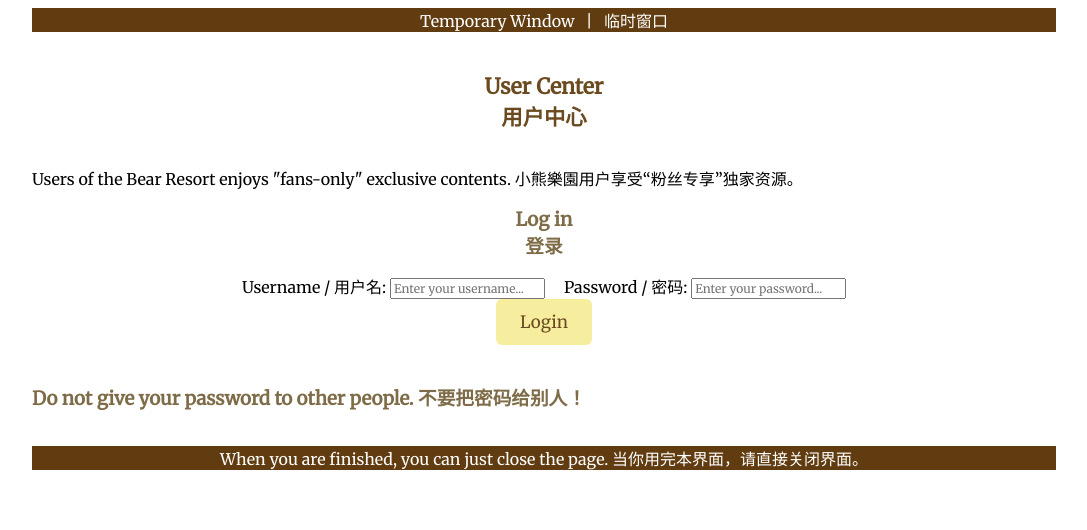
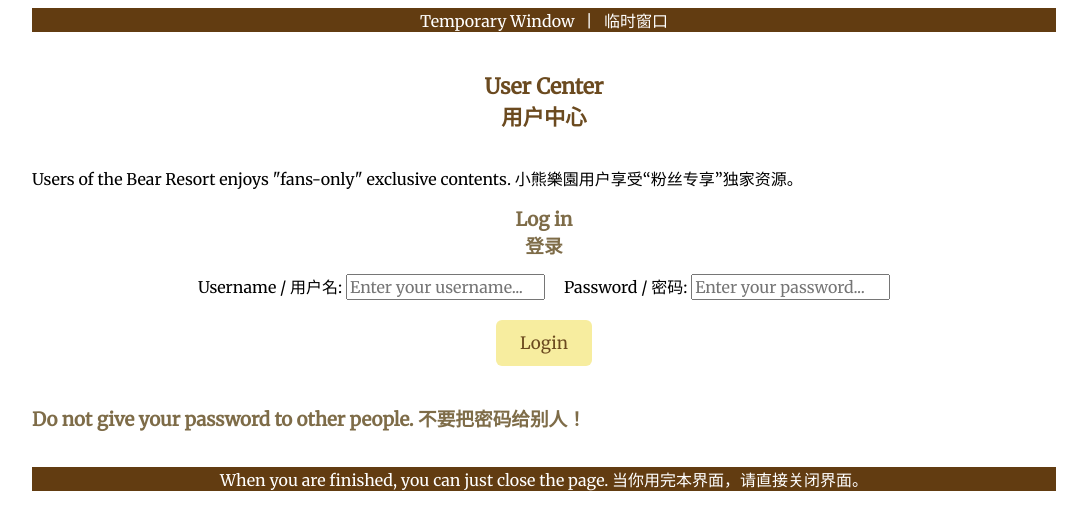
Before and after one commit to Bear-Resort/bear-resort.github.io, a Jekyll site: the page built from assets/html/login.md, in a window 1280 px wide. Shown: the top 530 px of the page, without its empty margins (96-1183 px from the left). Built offline with Jekyll 4.4.1, drawn with Linux system fonts in a browser that asks for light colours.

Commit message:
updated login style for enhancement

```diff
--- a/assets/html/login.md
+++ b/assets/html/login.md
@@ -9,8 +9,8 @@ title: "User Center"
     <br>
     <div id="login-form" style="text-align: center;">
       <h2>Log in <br> 登录</h2>
-      Username / 用户名: <input type="text" id="username" placeholder="Enter your username..." required /> &nbsp; &nbsp;
-      Password / 密码: <input type="password" id="password" placeholder="Enter your password..." required /> <br>
+      Username / 用户名: <input type="text" id="username" placeholder="Enter your username..." style="font-size: 16px" required /> &nbsp; &nbsp;
+      Password / 密码: <input type="password" id="password" placeholder="Enter your password..." style="font-size: 16px" required /> <br><br>
       <button onclick="handleLogin()">Login</button>
     </div>
     <div style="text-align: center;">
```
